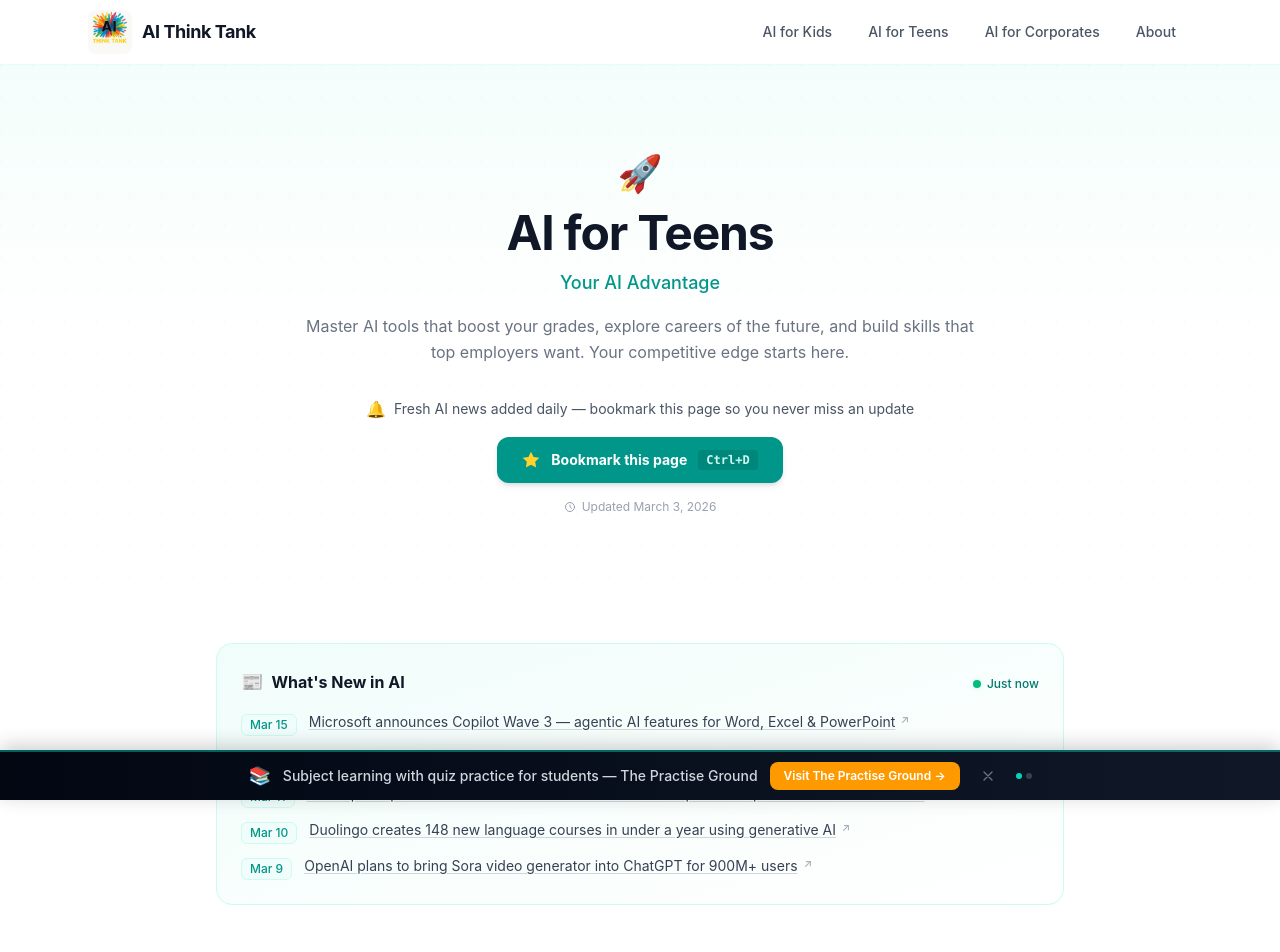
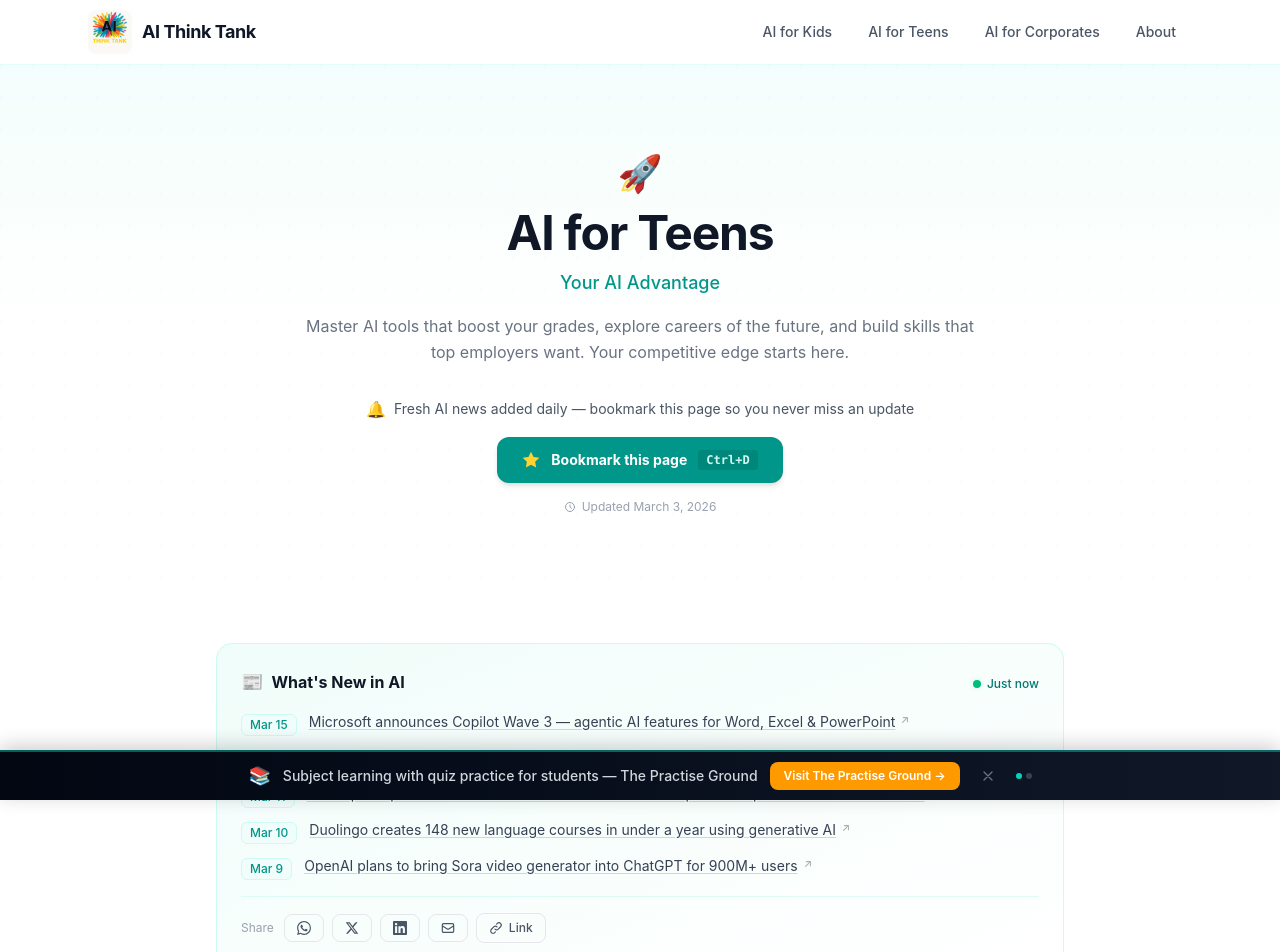
Before and after one commit to AIThinkTankSpace/AIThinkTank, a Next.js app: page /ai-for-teens in a window 1280 px wide. Shown: the top 952 px of the page. Built offline with nearby package versions, Linux system fonts and the light colour scheme.

Commit message:
Add WhatsApp share + AI Think Tank branding on all share channels

```diff
--- a/src/components/NewsDigest.tsx
+++ b/src/components/NewsDigest.tsx
@@ -1,6 +1,8 @@
 import type { Category } from "@/lib/articles";
 import { getNewsForCategory } from "@/lib/news-digest";
+import { hubConfigs } from "@/lib/hub-config";
 import LiveTimestamp from "./LiveTimestamp";
+import ShareBar from "./ShareBar";
 
 function ExternalLinkIcon() {
   return (
@@ -24,8 +26,15 @@
   buildTime: string;
 }
 
+const shareMessages: Record<Category, string> = {
+  "ai-for-kids": "Check out the latest AI news for kids and families — updated daily!",
+  "ai-for-teens": "Daily AI updates for students and teens — tools, careers, and more!",
+  "ai-for-corporates": "Stay ahead with daily AI news for business professionals!",
+};
+
 export default function NewsDigest({ category, buildTime }: NewsDigestProps) {
   const news = getNewsForCategory(category, 5);
+  const hub = hubConfigs[category];
 
   if (news.length === 0) return null;
 
@@ -77,6 +86,14 @@
               );
             })}
           </ul>
+
+          {/* Share bar */}
+          <div className="mt-4 pt-4 border-t border-teal-100/60">
+            <ShareBar
+              shareText={shareMessages[category]}
+              shareTitle={`What's New in AI — ${hub.title} | AI Think Tank`}
+            />
+          </div>
         </div>
       </div>
     </section>
--- /dev/null
+++ b/src/components/ShareBar.tsx
@@ -0,0 +1,145 @@
+"use client";
+
+import { useState } from "react";
+
+interface ShareBarProps {
+  shareText: string;
+  shareTitle: string;
+}
+
+const BRAND_TAG = "\n\n— via AI Think Tank (aithinktank.space)";
+
+export default function ShareBar({ shareText, shareTitle }: ShareBarProps) {
+  const [copied, setCopied] = useState(false);
+
+  const getPageUrl = () =>
+    typeof window !== "undefined" ? window.location.href : "";
+
+  const brandedText = `${shareText}${BRAND_TAG}`;
+
+  const handleTwitter = () => {
+    const url = `https://twitter.com/intent/tweet?text=${encodeURIComponent(
+      `${shareText} — via @AIThinkTankHQ`
+    )}&url=${encodeURIComponent(getPageUrl())}`;
+    window.open(url, "_blank", "noopener,noreferrer,width=550,height=420");
+  };
+
+  const handleLinkedIn = () => {
+    const url = `https://www.linkedin.com/sharing/share-offsite/?url=${encodeURIComponent(
+      getPageUrl()
+    )}`;
+    window.open(url, "_blank", "noopener,noreferrer,width=550,height=550");
+  };
+
+  const handleWhatsApp = () => {
+    const text = `${shareText}\n\n${getPageUrl()}${BRAND_TAG}`;
+    const url = `https://wa.me/?text=${encodeURIComponent(text)}`;
+    window.open(url, "_blank", "noopener,noreferrer");
+  };
+
+  const handleEmail = () => {
+    const subject = encodeURIComponent(shareTitle);
+    const body = encodeURIComponent(
+      `${shareText}\n\n${getPageUrl()}${BRAND_TAG}`
+    );
+    window.location.href = `mailto:?subject=${subject}&body=${body}`;
+  };
+
+  const handleCopyLink = async () => {
+    const textToCopy = `${shareText}\n${getPageUrl()}${BRAND_TAG}`;
+    try {
+      await navigator.clipboard.writeText(textToCopy);
+      setCopied(true);
+      setTimeout(() => setCopied(false), 2000);
+    } catch {
+      const input = document.createElement("textarea");
+      input.value = textToCopy;
+      document.body.appendChild(input);
+      input.select();
+      document.execCommand("copy");
+      document.body.removeChild(input);
+      setCopied(true);
+      setTimeout(() => setCopied(false), 2000);
+    }
+  };
+
+  const buttonBase =
+    "inline-flex items-center gap-1.5 text-xs font-medium px-3 py-1.5 rounded-lg border transition-all duration-200";
+
+  return (
+    <div className="flex items-center gap-2 flex-wrap">
+      <span className="text-xs text-gray-400 mr-0.5">Share</span>
+
+      {/* WhatsApp */}
+      <button
+        onClick={handleWhatsApp}
+        className={`${buttonBase} border-gray-200 text-gray-600 hover:border-green-600 hover:text-green-600 hover:bg-green-50`}
+        aria-label="Share on WhatsApp"
+      >
+        <svg className="w-3.5 h-3.5" viewBox="0 0 24 24" fill="currentColor">
+          <path d="M17.472 14.382c-.297-.149-1.758-.867-2.03-.967-.273-.099-.471-.148-.67.15-.197.297-.767.966-.94 1.164-.173.199-.347.223-.644.075-.297-.15-1.255-.463-2.39-1.475-.883-.788-1.48-1.761-1.653-2.059-.173-.297-.018-.458.13-.606.134-.133.298-.347.446-.52.149-.174.198-.298.298-.497.099-.198.05-.371-.025-.52-.075-.149-.669-1.612-.916-2.207-.242-.579-.487-.5-.669-.51-.173-.008-.371-.01-.57-.01-.198 0-.52.074-.792.372-.272.297-1.04 1.016-1.04 2.479 0 1.462 1.065 2.875 1.213 3.074.149.198 2.096 3.2 5.077 4.487.709.306 1.262.489 1.694.625.712.227 1.36.195 1.871.118.571-.085 1.758-.719 2.006-1.413.248-.694.248-1.289.173-1.413-.074-.124-.272-.198-.57-.347m-5.421 7.403h-.004a9.87 9.87 0 01-5.031-1.378l-.361-.214-3.741.982.998-3.648-.235-.374a9.86 9.86 0 01-1.51-5.26c.001-5.45 4.436-9.884 9.888-9.884 2.64 0 5.122 1.03 6.988 2.898a9.825 9.825 0 012.893 6.994c-.003 5.45-4.437 9.884-9.885 9.884m8.413-18.297A11.815 11.815 0 0012.05 0C5.495 0 .16 5.335.157 11.892c0 2.096.547 4.142 1.588 5.945L.057 24l6.305-1.654a11.882 11.882 0 005.683 1.448h.005c6.554 0 11.89-5.335 11.893-11.893a11.821 11.821 0 00-3.48-8.413z" />
+        </svg>
+      </button>
+
+      {/* X / Twitter */}
+      <button
+        onClick={handleTwitter}
+        className={`${buttonBase} border-gray-200 text-gray-600 hover:border-gray-900 hover:text-gray-900 hover:bg-gray-50`}
+        aria-label="Share on X"
+      >
+        <svg className="w-3.5 h-3.5" viewBox="0 0 24 24" fill="currentColor">
+          <path d="M18.244 2.25h3.308l-7.227 8.26 8.502 11.24H16.17l-5.214-6.817L4.99 21.75H1.68l7.73-8.835L1.254 2.25H8.08l4.713 6.231zm-1.161 17.52h1.833L7.084 4.126H5.117z" />
+        </svg>
+      </button>
+
+      {/* LinkedIn */}
+      <button
+        onClick={handleLinkedIn}
+        className={`${buttonBase} border-gray-200 text-gray-600 hover:border-blue-700 hover:text-blue-700 hover:bg-blue-50`}
+        aria-label="Share on LinkedIn"
+      >
+        <svg className="w-3.5 h-3.5" viewBox="0 0 24 24" fill="currentColor">
+          <path d="M20.447 20.452h-3.554v-5.569c0-1.328-.027-3.037-1.852-3.037-1.853 0-2.136 1.445-2.136 2.939v5.667H9.351V9h3.414v1.561h.046c.477-.9 1.637-1.85 3.37-1.85 3.601 0 4.267 2.37 4.267 5.455v6.286zM5.337 7.433c-1.144 0-2.063-.926-2.063-2.065 0-1.138.92-2.063 2.063-2.063 1.14 0 2.064.925 2.064 2.063 0 1.139-.925 2.065-2.064 2.065zm1.782 13.019H3.555V9h3.564v11.452zM22.225 0H1.771C.792 0 0 .774 0 1.729v20.542C0 23.227.792 24 1.771 24h20.451C23.2 24 24 23.227 24 22.271V1.729C24 .774 23.2 0 22.222 0h.003z" />
+        </svg>
+      </button>
+
+      {/* Email */}
+      <button
+        onClick={handleEmail}
+        className={`${buttonBase} border-gray-200 text-gray-600 hover:border-teal-600 hover:text-teal-600 hover:bg-teal-50`}
+        aria-label="Share via email"
+      >
+        <svg className="w-3.5 h-3.5" fill="none" stroke="currentColor" viewBox="0 0 24 24" strokeWidth={2}>
+          <path strokeLinecap="round" strokeLinejoin="round" d="M21.75 6.75v10.5a2.25 2.25 0 01-2.25 2.25h-15a2.25 2.25 0 01-2.25-2.25V6.75m19.5 0A2.25 2.25 0 0019.5 4.5h-15a2.25 2.25 0 00-2.25 2.25m19.5 0v.243a2.25 2.25 0 01-1.07 1.916l-7.5 4.615a2.25 2.25 0 01-2.36 0L3.32 8.91a2.25 2.25 0 01-1.07-1.916V6.75" />
+        </svg>
+      </button>
+
+      {/* Copy Link */}
+      <button
+        onClick={handleCopyLink}
+        className={`${buttonBase} ${
+          copied
+            ? "border-teal-300 text-teal-700 bg-teal-50"
+            : "border-gray-200 text-gray-600 hover:border-gray-400 hover:text-gray-800 hover:bg-gray-50"
+        }`}
+        aria-label="Copy link"
+      >
+        {copied ? (
+          <>
+            <svg className="w-3.5 h-3.5" fill="none" stroke="currentColor" viewBox="0 0 24 24" strokeWidth={2}>
+              <path strokeLinecap="round" strokeLinejoin="round" d="M5 13l4 4L19 7" />
+            </svg>
+            Copied!
+          </>
+        ) : (
+          <>
+            <svg className="w-3.5 h-3.5" fill="none" stroke="currentColor" viewBox="0 0 24 24" strokeWidth={2}>
+              <path strokeLinecap="round" strokeLinejoin="round" d="M13.828 10.172a4 4 0 00-5.656 0l-4 4a4 4 0 105.656 5.656l1.102-1.101m-.758-4.899a4 4 0 005.656 0l4-4a4 4 0 00-5.656-5.656l-1.1 1.1" />
+            </svg>
+            Link
+          </>
+        )}
+      </button>
+    </div>
+  );
+}
```
